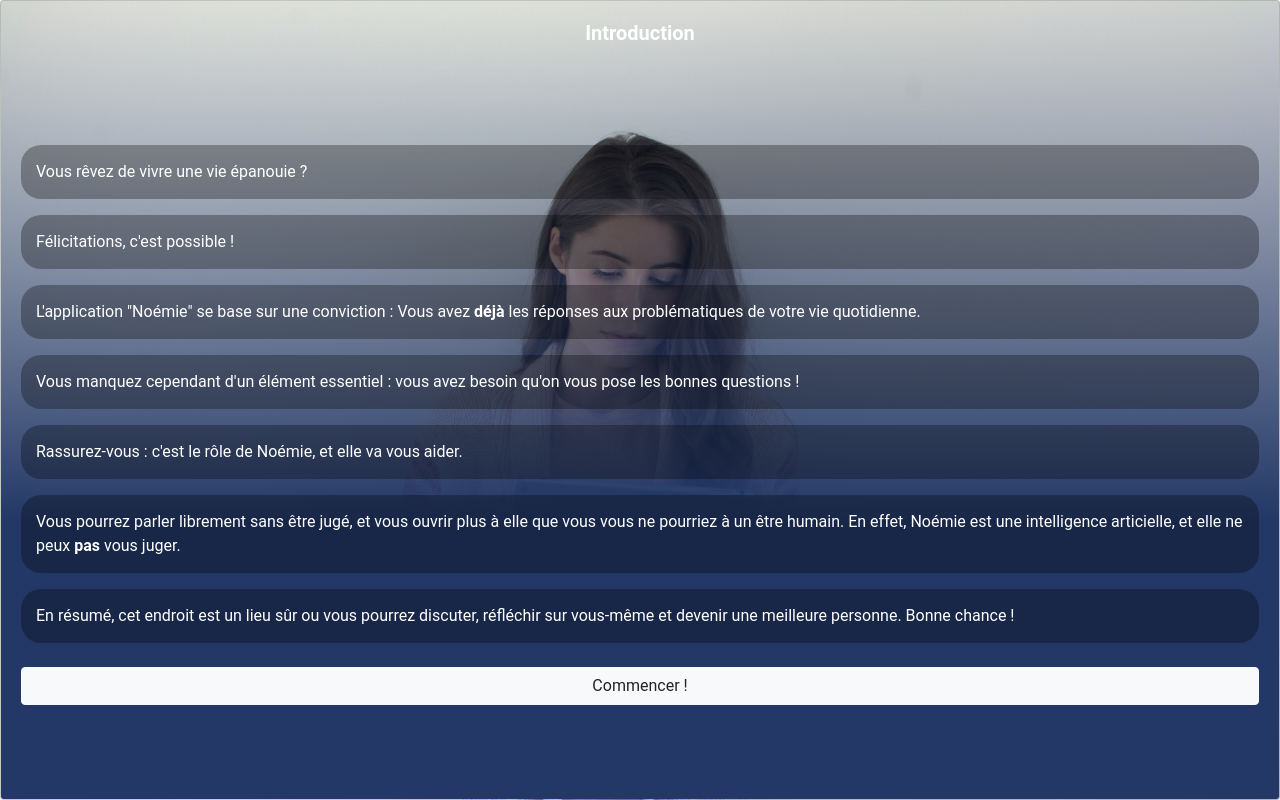
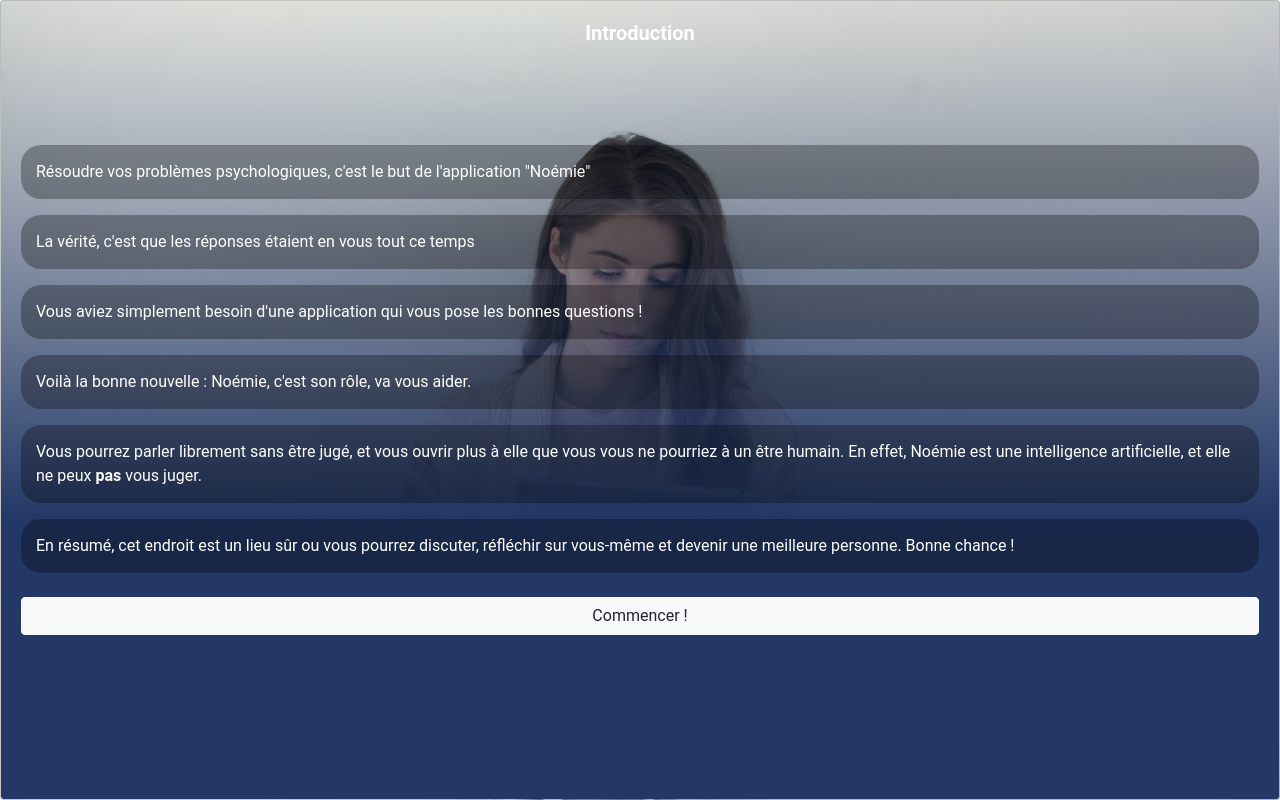
Before and after one commit to AntoineMorel44/Emma, an Angular app: page / in a window 1280 px wide. Built offline with nearby package versions, Linux system fonts and the light colour scheme.

Commit message:
Feat/ Before commerciale refonte

```diff
--- a/src/app/pages/home/home.page.html
+++ b/src/app/pages/home/home.page.html
@@ -4,13 +4,20 @@
         <div *ngIf="view === Page.INTRODUCTION">
             <h5 class="card-title main-card-title introduction">Introduction</h5>
             <div>
-                <p class="card-text u-mg-vt-m">Vous rêvez de vivre une vie épanouie ?</p>
-                <p class="card-text u-mg-vt-m">Félicitations, c'est possible !</p>
+                <p class="card-text u-mg-vt-m">Résoudre vos problèmes psychologiques, c'est le but de l'application "Noémie"</p>
+                <p class="card-text u-mg-vt-m">La vérité, c'est que les réponses étaient en vous tout ce temps</p>
+                <p class="card-text u-mg-vt-m">Vous aviez simplement besoin d'une application qui vous pose les bonnes questions !</p>
+                <p class="card-text u-mg-vt-m">Voilà la bonne nouvelle : Noémie, c'est son rôle, va vous aider.</p>
+                <p class="card-text u-mg-vt-m">Vous pourrez parler librement sans être jugé, et vous ouvrir plus à elle que vous vous ne pourriez à un être humain. En effet, Noémie est une intelligence artificielle, et elle ne peux <b>pas</b> vous juger.</p>
+                <p class="card-text u-mg-vt-m">En résumé, cet endroit est un lieu sûr ou vous pourrez discuter, réfléchir sur vous-même et devenir une meilleure personne. Bonne chance !</p>
+
+                <!-- <p class="card-text u-mg-vt-m">Vous rêvez de vivre une vie épanouie ?</p>
+                <p class="card-text u-mg-vt-m">Rassurez-vous, c'est possible !</p>
                 <p class="card-text u-mg-vt-m">L'application "Noémie"  se base sur une conviction : Vous avez <b>déjà</b> les réponses aux problématiques de votre vie quotidienne.</p>
                 <p class="card-text u-mg-vt-m">Vous manquez cependant d'un élément essentiel : vous avez besoin qu'on vous pose les bonnes questions !</p>
-                <p class="card-text u-mg-vt-m">Rassurez-vous : c'est le rôle de Noémie, et elle va vous aider.</p>
-                <p class="card-text u-mg-vt-m">Vous pourrez parler librement sans être jugé, et vous ouvrir plus à elle que vous vous ne pourriez à un être humain. En effet, Noémie est une intelligence articielle, et elle ne peux <b>pas</b> vous juger.</p>
-                <p class="card-text u-mg-vt-m">En résumé, cet endroit est un lieu sûr ou vous pourrez discuter, réfléchir sur vous-même et devenir une meilleure personne. Bonne chance !</p>
+                <p class="card-text u-mg-vt-m">Bonne nouvelle : c'est le rôle de Noémie, et elle va vous aider.</p>
+                <p class="card-text u-mg-vt-m">Vous pourrez parler librement sans être jugé, et vous ouvrir plus à elle que vous vous ne pourriez à un être humain. En effet, Noémie est une intelligence artificielle, et elle ne peux <b>pas</b> vous juger.</p>
+                <p class="card-text u-mg-vt-m">En résumé, cet endroit est un lieu sûr ou vous pourrez discuter, réfléchir sur vous-même et devenir une meilleure personne. Bonne chance !</p> -->
                 <a (click)="setView(Page.DISCUSS)" class="btn  btn-light u-mg-vt-s u-width-full">Commencer !</a>
             </div>
         </div>
@@ -18,7 +25,7 @@
             <h5 class="card-title main-card-title">Noémie</h5>
             <div >
                 <!-- <p class="card-text u-mg-vt-s">Étape par étape, réalisez vos rêves :</p> -->
-                <p class="card-text u-mg-vt-s">Étape par étape, devenez une meilleure personne :</p>
+                <p class="card-text u-mg-vt-s">Étape par étape, devenez la personne que vous <b>rêvez</b> d'être :</p>
                 <div (click)="startChat('discussion')" class="btn btn3 custom-btn u-mg-vt-s u-width-full">
                     <div class="text-bottom-container">
                         <div class="text-bottom">Résoudre une problématique personnelle</div>
```
